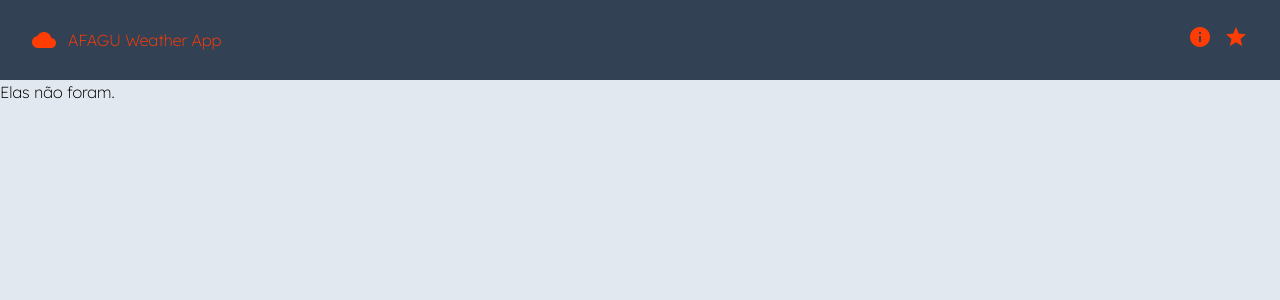
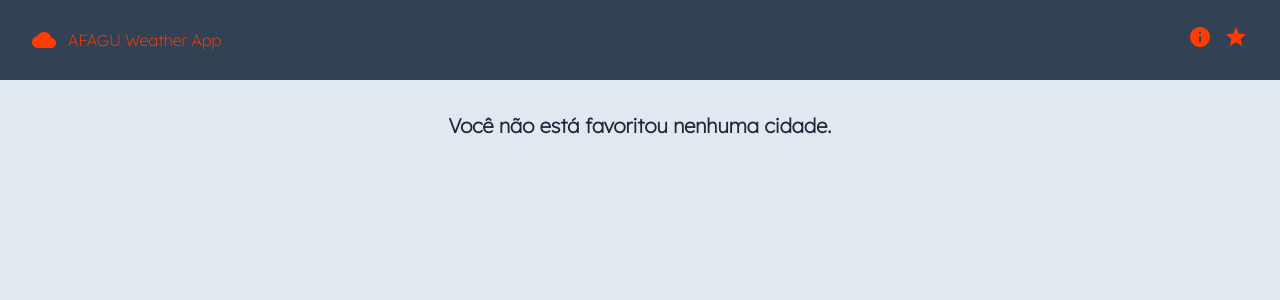
Before and after one commit to RafaelSampaioMoura/DesafioTecnicoAFAGU, a Vue app in the folder weatherAppFrontend/: page /favoritos in a window 1280 px wide. Shown: the top 300 px of the page. Built offline with nearby package versions, Linux system fonts and the light colour scheme.

Commit message:
Renderização dos favoritos.

```diff
--- a/weatherAppFrontend/src/views/AsyncCityView.vue
+++ b/weatherAppFrontend/src/views/AsyncCityView.vue
@@ -16,8 +16,8 @@ const {
 onBeforeMount(() => {
   const favoritos = JSON.parse(localStorage.getItem('cidadesFavoritadas'))
 
-  if (favoritos
-      && favoritos.filter((e) => !(e.lat === lat && e.lon === lon)).length > 0) {
+  if (favoritos && favoritos.find((e) => e.cords.lat === lat && e.cords.lon === lon)) {
+    console.log('aqui')
     let query = Object.assign({}, route.query)
     query.favorite = 'favorite'
     router.replace({ query })
--- a/weatherAppFrontend/src/views/FavoriteCities.vue
+++ b/weatherAppFrontend/src/views/FavoriteCities.vue
@@ -1,11 +1,16 @@
 <template>
-  <div>
-    <div v-if="cidadesForamFavoritadas">
-      <div v-for="favorita in cidadesFavoritadas">
-        <p>{{ favorita.estado }}, {{ favorita.cidade }}</p>
+  <div class="text-xl mt-8 flex justify-center font-semibold text-slate-800">
+    <div v-if="!cidadesForamFavoritadas || cidadesFavoritadas.length === 0">
+      <p>Você não está favoritou nenhuma cidade.</p>
+    </div>
+    <div class='w-full' v-else>
+      <div v-for="favorita in cidadesFavoritadas" class="flex">
+        <p class="w-full px-2 py-4 my-2 rounded-lg bx-3 text duration-200 bg-white hover:bg-slate-700 hover:text-weather-text-hover hover:font-semibold cursor-pointer">{{ favorita.cidade }}, {{ favorita.estado }}
+        </p>
+        <i class="material-icons px-4 py-4 m-2 rounded-lg bx-3 duration-200 bg-white hover:bg-slate-700 hover:text-weather-text-hover hover:font-semibold cursor-pointer">delete</i>
       </div>
     </div>
-    <div v-else>Elas não foram.</div>
+
   </div>
 </template>
 
@@ -17,6 +22,10 @@ import { ref } from 'vue'
 const cidadesForamFavoritadas = ref(localStorage.getItem('cidadesFavoritadas'))
 
 const cidadesFavoritadas = JSON.parse(localStorage.getItem('cidadesFavoritadas'))
+
+const desfavoritarCidade = () => {
+
+}
 </script>
 
 <style lang="scss" scoped></style>
```
